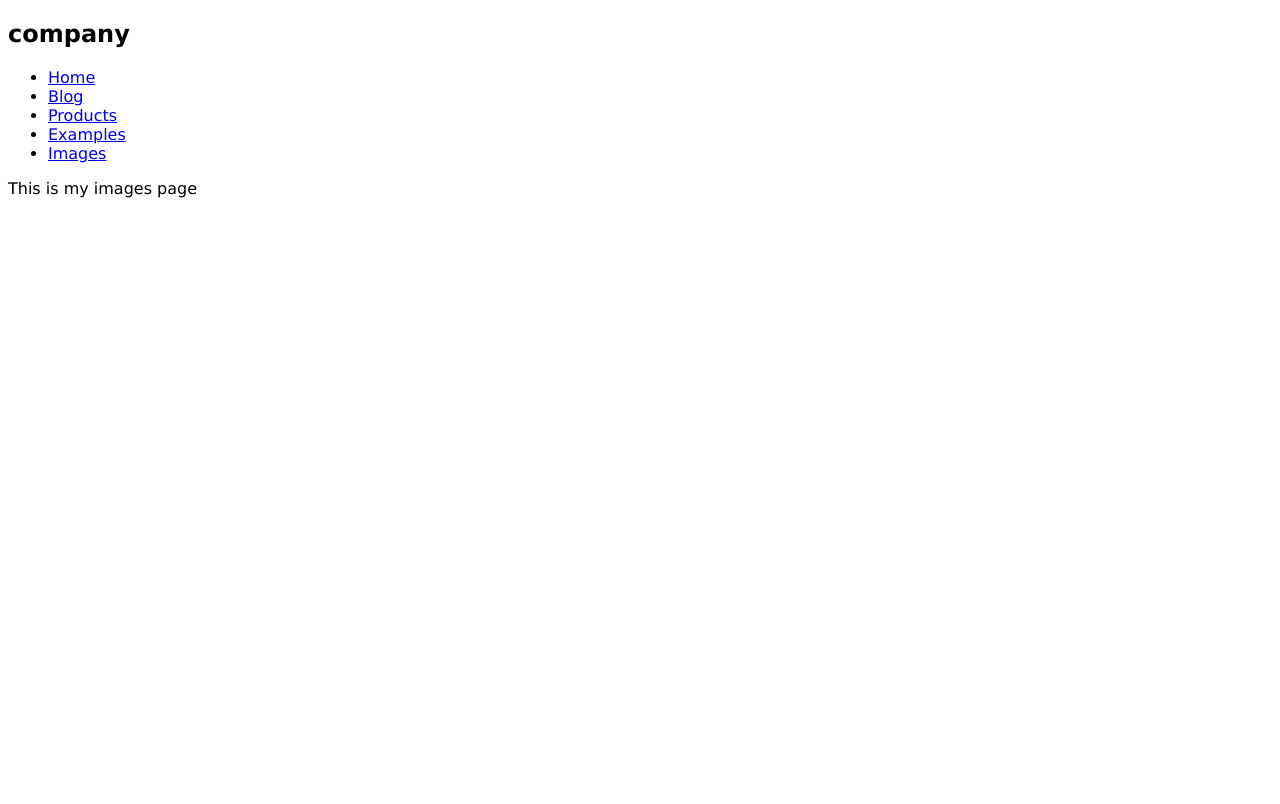
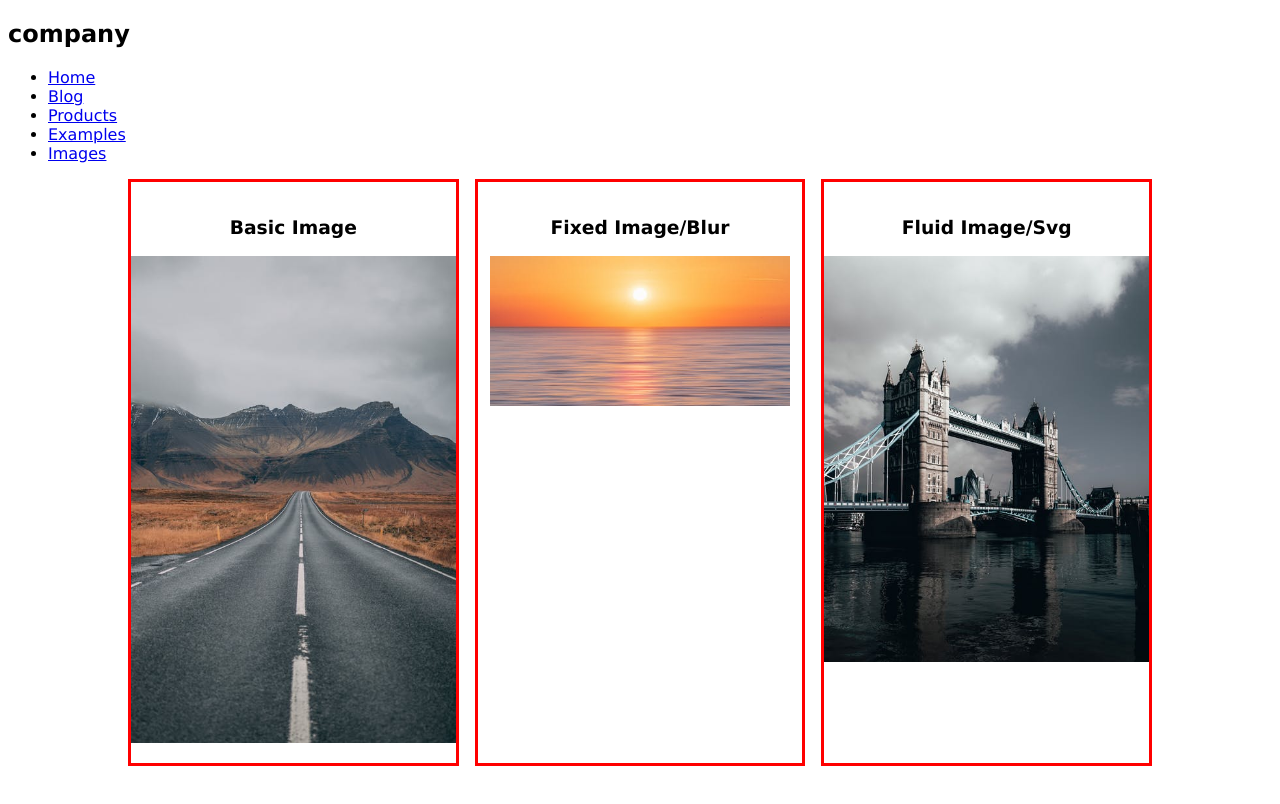
Before and after one commit to edayan/gatsby-example, a Gatsby site: page /images in a window 1280 px wide. Built offline with nearby package versions, Linux system fonts and the light colour scheme; Gatsby itself is replaced by a stand-in of ours.

Commit message:
Rendering gatsby image

```diff
--- /dev/null
+++ b/src/examples/images.js
@@ -0,0 +1,65 @@
+import React from 'react'
+import { graphql, useStaticQuery } from 'gatsby'
+import styled from 'styled-components'
+import img from '../images/image-3.jpeg'
+import Image from 'gatsby-image'
+
+const getImages = graphql`
+  {
+    fixed: file(relativePath: { eq: "image-1.jpeg" }) {
+      childImageSharp {
+        fixed(width: 300, height: 150, grayscale: true) {
+          ...GatsbyImageSharpFixed
+        }
+      }
+    }
+    fluid: file(relativePath: { eq: "image-2.jpeg" }) {
+      childImageSharp {
+        fluid {
+          ...GatsbyImageSharpFluid_withWebp_tracedSVG
+        }
+      }
+    }
+  }
+`
+
+const Images = () => {
+  const data = useStaticQuery(getImages)
+
+  return (
+    <Wrapper>
+      <article>
+        <h3>basic image</h3>
+        <img src={img} className="basic" />
+      </article>
+      <article>
+        <h3>fixed image/blur</h3>
+        <Image fixed={data.fixed.childImageSharp.fixed} />
+      </article>
+      <article>
+        <h3>fluid image/svg</h3>
+        <Image fluid={data.fluid.childImageSharp.fluid} />
+      </article>
+    </Wrapper>
+  )
+}
+
+const Wrapper = styled.section`
+  text-align: center;
+  text-transform: capitalize;
+  width: 80vw;
+  margin: 0 auto 10rem auto;
+  .basic {
+    width: 100%;
+  }
+  article {
+    border: 3px solid red;
+    padding: 1rem 0;
+  }
+  @media (min-width: 992px) {
+    display: grid;
+    grid-template-columns: 1fr 1fr 1fr;
+    grid-column-gap: 1rem;
+  }
+`
+export default Images
--- a/src/pages/images.js
+++ b/src/pages/images.js
@@ -1,8 +1,13 @@
 import React from 'react'
 import Layout from '../components/layout'
+import Images from '../examples/images'
 
-const Images = () => {
-  return <Layout>This is my images page</Layout>
+const images = () => {
+  return (
+    <Layout>
+      <Images />
+    </Layout>
+  )
 }
 
-export default Images
+export default images
```
